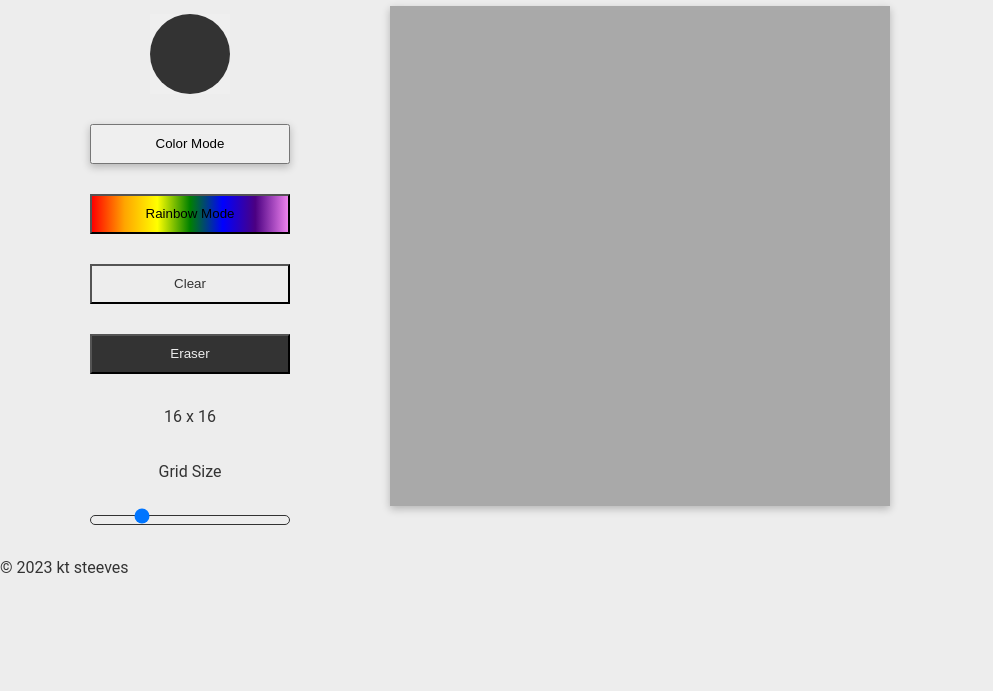
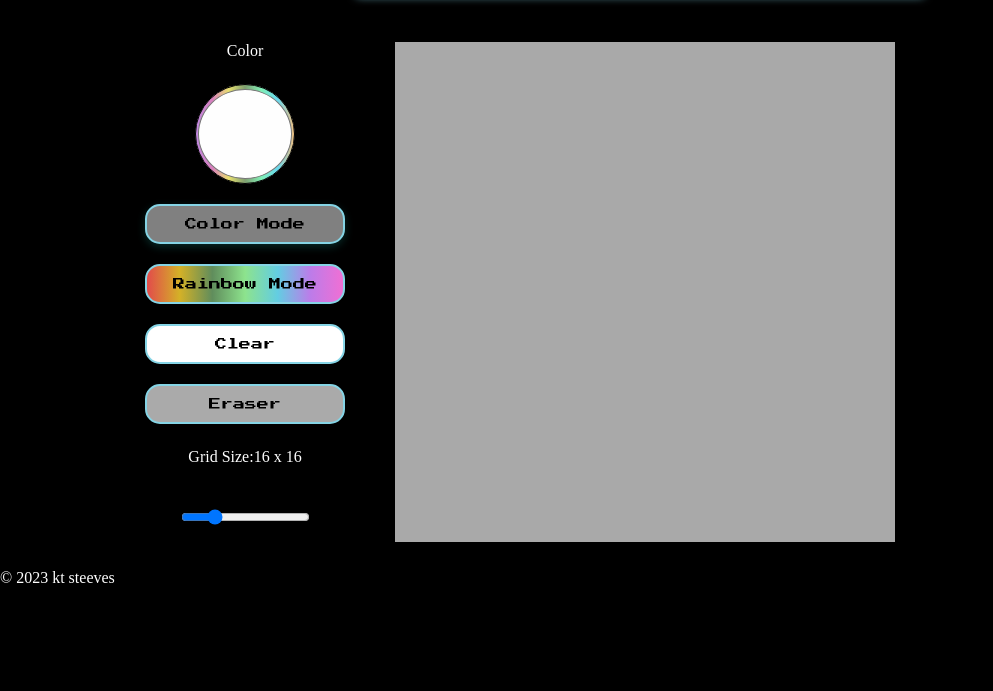
Before and after one commit to ktmoo/etch-and-sketch, a plain HTML site: page index.html in a window 1280 px wide. Shown: the part 144-835 px from the top of the page, without its empty margins (0-993 px from the left). Drawn offline with Linux system fonts and the light colour scheme.

Commit message:
CSS styles

```diff
--- a/index.html
+++ b/index.html
@@ -5,8 +5,13 @@
     <meta charset="UTF-8" />
     <meta name="viewport" content="width=device-width, initial-scale=1.0" />
     <title>Etch-a-Sketch</title>
-    <link rel="preconnect" href="https://fonts.googleapis.com" />
-    <link rel="preconnect" href="https://fonts.gstatic.com" crossorigin />
+
+    <link rel="preconnect" href="https://fonts.googleapis.com/css?family=VT323|Sofia|Trirong" />
+    <link rel="preconnect" href="https://fonts.googleapis.com">
+    <link rel="preconnect" href="https://fonts.gstatic.com" crossorigin>
+    <link href="https://fonts.googleapis.com/css2?family=Press+Start+2P&display=swap" rel="stylesheet">
+    <link rel="preconnect" href="https://fonts.google.com/download?family=UnifrakturMaguntia" />
+
     <link rel="stylesheet" href="styles.css" />
 
 </head>
@@ -16,15 +21,15 @@
         <h1>Etch-a-Sketch</h1>
     </header>
     <main class="main">
-        <div id="settings">
-            <label for="colorPicker">Color Wheel</label>
-            <input id="colorPicker" type="color" value="#333333" />
+        <div id="settings" />
+        <label for="colorPicker">Color</label>
+        <input class="colorPicker" id="colorPicker" type="color" value="#fefefe" s />
         <button class="colorBtn" type="button">Color Mode</button>
         <button class="rainbowBtn" type="button">Rainbow Mode</button>
         <button class="clearBtn" type="button">Clear</button>
         <button class="eraserBtn" type="button">Eraser</button>
-            <div id="sizeValue" type="range" class="size-value">16 x 16</div>
-            <label for="sizeSlider">Grid Size</label>
+        <div id="sizeValue" type="range" class="size-value"> Grid Size:16 x 16</div>
+        <label for="sizeSlider"> </label>
         <input id="sizeSlider" type="range" value="16" min="1" max="64" />
         <p> </p>
         </div>
@@ -38,7 +43,7 @@
     <script type="text/javascript">
         document.addEventListener("DOMContentLoaded", function (event) {
             const grid = document.querySelector("#grid");
-            const colorPicker = document.querySelector("#colorPicker");
+            const colorPicker = document.querySelector("#colorPicker")
             const colorBtn = document.querySelector(".colorBtn");
             const rainbowBtn = document.querySelector(".rainbowBtn");
             const clearBtn = document.querySelector(".clearBtn");
@@ -73,10 +78,6 @@
             let gridItemArray = [];
             let gridItem = document.createElement("div");
 
-
-
-
-
         });
 
     </script>
--- a/script.js
+++ b/script.js
@@ -32,7 +32,9 @@ let rainbowIntervalSpeed = 1;
 
 
 
-const DEFAULT_COLOR = "#333333";
+
+
+const DEFAULT_COLOR = "#fefefe";
 const DEFAULT_MODE = "color";
 const DEFAULT_SIZE = 16;
 
@@ -175,7 +177,7 @@ function clearCanvas() {
 
 createGrid(gridSize);
 
-colorPicker.addEventListener("input", changeColor)
+colorPicker.addEventListener("input", changeColor);
 colorBtn.addEventListener("click", changeMode);
 rainbowBtn.addEventListener("click", changeMode);
 eraserBtn.addEventListener("click", changeMode);
--- a/styles.css
+++ b/styles.css
@@ -1,8 +1,3 @@
-:root {
-    --primary-dark: #333;
-    --primary-light: #ededed;
-}
-
 *,
 *::before,
 *::after {
@@ -11,164 +6,181 @@
     margin: 0;
 }
 
-
-
 html {
     position: relative;
     min-height: 100%;
+
+
 }
 
 body {
-    background-color: var(--primary-light);
-    color: var(--primary-dark);
-    font-family: 'Roboto', sans-serif;
+    display: flex;
+    display: grid;
+    flex-direction: column;
+    align-items: center;
+    gap: 20px;
+    background-color: black;
+    color: #fefefe;
     line-height: 1.6;
     /* footer support */
     margin-bottom: 100px;
+
+}
+
+.main {
+    display: flex;
+    align-items: stretch;
+
+    max-width: 1100px;
+    margin: 0 auto;
+    gap: 20px;
 }
 
 h1 {
     font-size: 85px;
     line-height: 1.2;
-
+    text-align: center;
+    font-family: 'VT323', sans-serif;
+    text-decoration-style: kaleidoscope;
+    text-decoration-line: underline blink;
+    text-shadow: 0 0 10px #85D4E5;
+    text-decoration-color: #85D4E5;
+    text-underline-offset: 20%;
 }
 
 #settings {
     display: flex;
     flex-direction: column;
     align-items: center;
-    justify-content: center;
-    gap: 30px;
-    width: 200px;
-}
-
-.button,
-input {
-    font-family: inherit;
-    font-size: inherit;
-    width: 100%;
-    outline: none;
-    border: none;
-    cursor: pointer;
-    color: inherit;
-}
-
-.header {
-    padding: 30px 0;
+    justify-content: left;
+    gap: 20px;
+    margin-right: 30px;
+    margin-left: 40px;
 
 }
 
-.title {
-    text-align: center;
-    font-size: 80px;
+header {
+    padding: 30px 0;
+    display: flex;
+    justify-content: center;
+    align-items: center;
 }
 
-.main {
-    justify-content: flex-start;
-    align-items: center;
-    display: flex;
-    gap: 100px;
-    max-width: 1100px;
-    margin: 0 auto;
+#colorPicker {
+    height: 100px;
+    width: 100px;
+    border-radius: 50px;
+
 }
 
 
-.button {
-    padding: 10px 20px;
-    border: 1px solid var(--primary-dark);
-    border-radius: 5px;
+#colorPicker::-webkit-color-swatch {
+    border-radius: 50%;
 }
 
-.buttons.active {
-    background-color: var(--primary-dark);
-    color: var(--primary-light);
+input[type='color'] {
+    background-image: linear-gradient(to right, rgba(187, 128, 223, 0.917), rgba(214, 118, 185, 0.926), rgba(231, 220, 75, 0.78), rgb(127, 159, 112), rgb(128, 239, 182), rgba(96, 215, 239, 0.946), rgb(238, 191, 130));
+}
+
+
+input[type='color']:hover {
+    transform: scale(1.05);
+
 }
 
 .colorBtn {
     width: 200px;
     height: 40px;
-    box-shadow: rgba(0, 0, 0, 0.24) 0px 3px 8px;
+    box-shadow: rgba(31, 177, 165, 0.24) 0px 3px 8px;
+    font-family: 'Press Start 2P', cursive;
+    font-size: 12px;
+    background-color: grey;
+    border: 2px solid #85D4E5;
+    border-radius: 15px;
+
+
+}
+
+.colorBtn:hover {
+    transition: transform 0.1s ease-in-out;
+    transform: scale(1.05);
 }
 
 .rainbowBtn {
-    background-image: linear-gradient(to right, red, orange, yellow, green, blue, indigo, violet);
+    background-image: linear-gradient(to right, rgb(226, 75, 75), rgb(212, 177, 39), rgb(96, 141, 92), rgb(141, 227, 141), rgb(99, 205, 226), rgb(188, 124, 233), rgba(240, 106, 211, 0.96));
     width: 200px;
-    height: 40px
+    height: 40px;
+    font-family: 'press start 2p', cursive;
+    font-size: 12px;
+    border: 2px solid #85D4E5;
+    border-radius: 15px;
+}
+
+.rainbowBtn:hover {
+    transition: transform 0.1s ease-in-out;
+    transform: scale(1.05);
 }
 
 .clearBtn {
-    background-color: var(--primary-light);
-    color: var(--primary-dark);
+    background-color: white;
+    color: black;
     width: 200px;
     height: 40px;
+    font-family: 'press start 2p', cursive;
+    font-size: 12px;
+    border: 2px solid #85D4E5;
+    border-radius: 15px;
+}
+
+.clearBtn:hover {
+    transition: transform 0.1s ease-in-out;
+    transform: scale(1.05);
 }
 
 .eraserBtn {
-    background-color: var(--primary-dark);
-    color: var(--primary-light);
+    background-color: rgba(255, 255, 255, 0.668);
+    color: black;
     width: 200px;
     height: 40px;
+    font-family: 'press start 2p', cursive;
+    font-size: 12px;
+    border: 2px solid #85D4E5;
+    border-radius: 15px;
 }
 
-
-.button,
-input[type='color'] {
+.eraserBtn:hover {
     transition: transform 0.1s ease-in-out;
-}
-
-.button:hover,
-input[type='color']:hover {
     transform: scale(1.05);
 }
 
-input[type='color']:active {
-    transition: transform 0.005s ease-in-out;
-    transform: scale(1);
-}
-
-input[type='color'] {
-    -webkit-apperance: none;
-    width: 80px;
-    height: 80px;
-    border: none;
-}
-
-input[type='color']::-webkit-color-swatch-wrapper {
-    padding: 0;
-}
-
-input[type='color']::-webkit-color-swatch {
-    border: none;
-    border-radius: 50px;
-    box-shadow: rgba (0, 0, 0, 0.24) 0px 3px 8px;
-}
-
 #size-value {
-    margin-bottom: -20px;
+    margin-bottom: 0px;
     font-size: 20px;
 }
 
+#sizeSlider {
+    background-color: seagreen;
 
-
-input[type='range'] {
-    -webkit-appearance-: none;
-    background-color: var(--primary-light);
 }
 
-input[type='range']::-webkit-slider-runnable-track {
+#sizeSlider input[type='range'] {
+    -webkit-appearance-: none;
+    background-color: seagreen;
+}
+
+#sizeSlider input[type='range']::-webkit-slider-runnable-track {
     height: 10px;
-    border: 1px solid var(--primary-dark);
     border-radius: 25px;
     background: var(--primary-light);
 }
 
-input[type='range']::-webkit-slider-thumb {
+#sizeSlider input[type='range']::-webkit-slider-thumb {
     -webkit-appearance: none;
     width: 24px;
     height: 24px;
     border-radius: 25px;
     margin-top: -8px;
-    background: var(--primary-dark);
+    background: WHITE;
 }
 
 #grid {
@@ -177,15 +189,15 @@ input[type='range']::-webkit-slider-thumb {
     height: 500px;
     background-color: darkgray;
     box-shadow: rgba(0, 0, 0, 0.24) 0px 3px 8px;
+    margin-right: 280px;
+    align-self: center;
+    justify-self: center;
+
 }
-
 
 
 .gridItem {
     -webkit-user-select-: none;
-
-
-
 
 }
 
@@ -203,7 +215,7 @@ input[type='range']::-webkit-slider-thumb {
 }
 
 .fa-github {
-    color: var(--primary-dark);
+    color: #fefefe;
     font-size: 24px;
     transition: transform 0.3s ease-in-out;
 }
@@ -239,7 +251,7 @@ input[type='range']::-webkit-slider-thumb {
 }
 
 @media (max-width: 650px) {
-    .title {
+    .header {
         font-size: 50px;
     }
 
```
Lines whose indentation alone changed are shown as unchanged.
